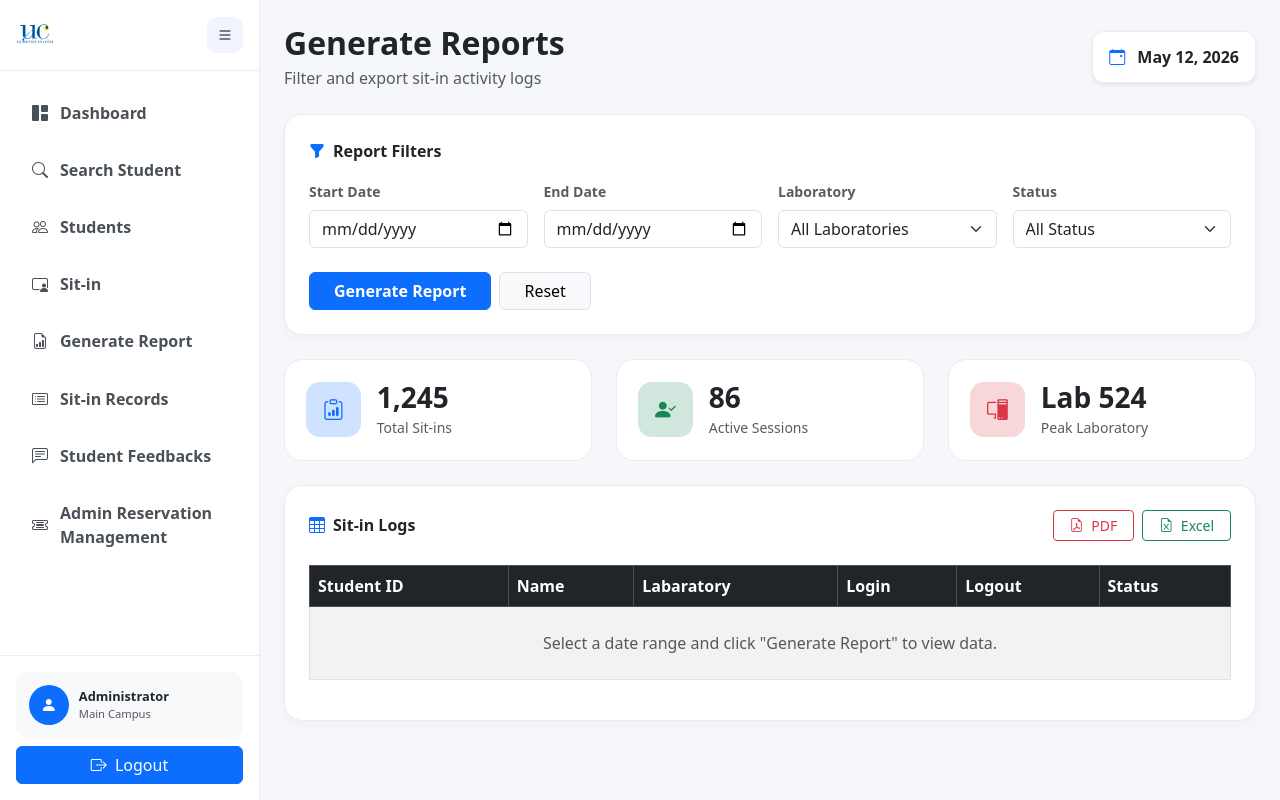
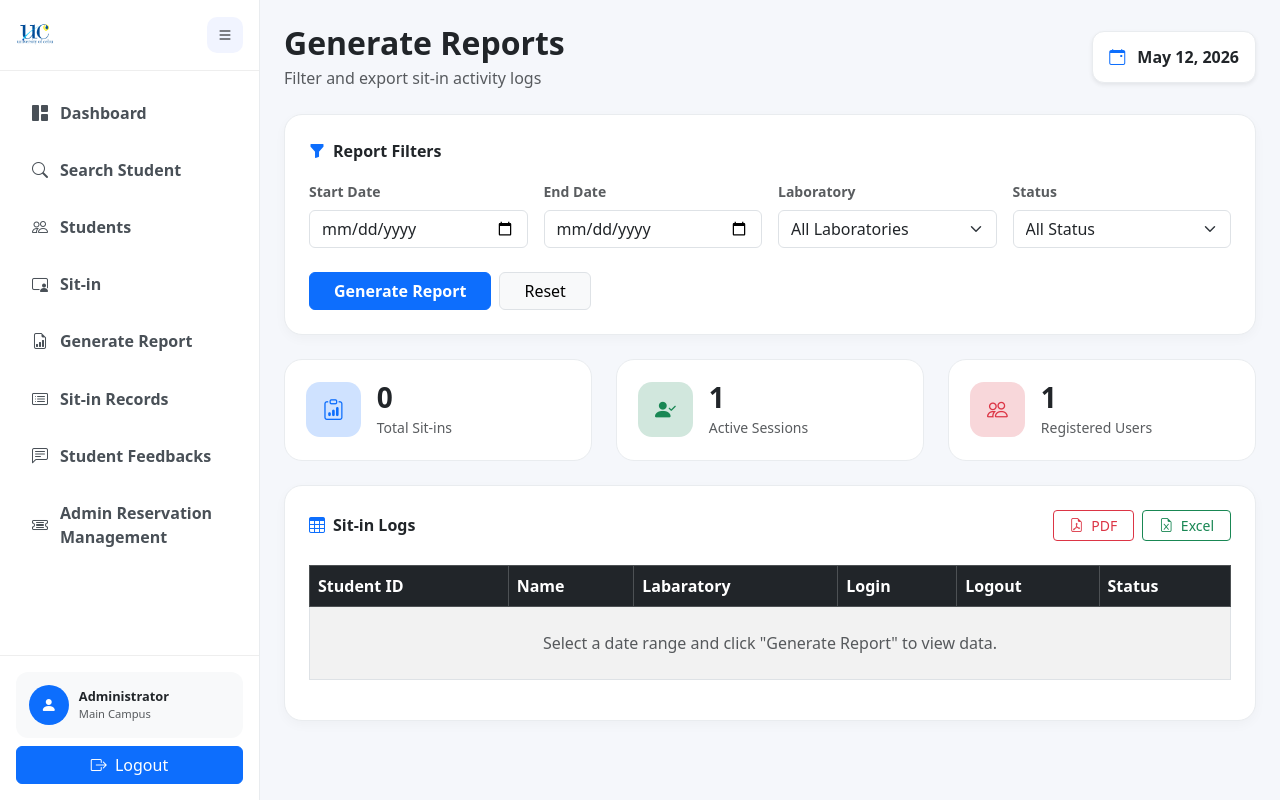
Before and after one commit to joshpadernal29/sit-in-system, a PHP site: page /admin_module/sit_in_reports.php in a window 1280 px wide. Run offline with PHP 8.4, Linux system fonts and the light colour scheme; tables that the repository leaves empty hold one stand-in row (values such as "Sample post").

Commit message:
added and used functions from dat_count.php to get data from the db

```diff
--- a/admin_module/sit_in_reports.php
+++ b/admin_module/sit_in_reports.php
@@ -6,7 +6,12 @@ $current_page = basename($_SERVER['PHP_SELF']);
 
 include("../action/admin_report.php"); // logic file for generate reports
 include("../config/database.php");
+include("../action/Data_count.php"); // get data for total sit_ins active sessions ....
 
+// for data cards
+$active_sessions = currentSitIns($conn);
+$total_Sessions = getTotalSessions($conn);
+$user_registered = countStudents($conn);
 
 ?>
 
@@ -116,19 +121,19 @@ include("../config/database.php");
             <div class="col-lg-4">
                 <div class="stats-card">
                     <div class="stats-icon bg-primary-subtle text-primary"><i class="bi bi-clipboard-data"></i></div>
-                    <div><h3 class="fw-bold mb-0">1,245</h3><small class="text-muted">Total Sit-ins</small></div>
+                    <div><h3 class="fw-bold mb-0"><?= $total_Sessions ?></h3><small class="text-muted">Total Sit-ins</small></div>
                 </div>
             </div>
             <div class="col-lg-4">
                 <div class="stats-card">
                     <div class="stats-icon bg-success-subtle text-success"><i class="bi bi-person-check-fill"></i></div>
-                    <div><h3 class="fw-bold mb-0">86</h3><small class="text-muted">Active Sessions</small></div>
+                    <div><h3 class="fw-bold mb-0"><?= $active_sessions ?></h3><small class="text-muted">Active Sessions</small></div>
                 </div>
             </div>
             <div class="col-lg-4">
                 <div class="stats-card">
-                    <div class="stats-icon bg-danger-subtle text-danger"><i class="bi bi-pc-display"></i></div>
-                    <div><h3 class="fw-bold mb-0">Lab 524</h3><small class="text-muted">Peak Laboratory</small></div>
+                    <div class="stats-icon bg-danger-subtle text-danger"><i class="bi bi-people"></i></div>
+                    <div><h3 class="fw-bold mb-0"><?= $user_registered ?></h3><small class="text-muted">Registered Users</small></div>
                 </div>
             </div>
         </div>
```
